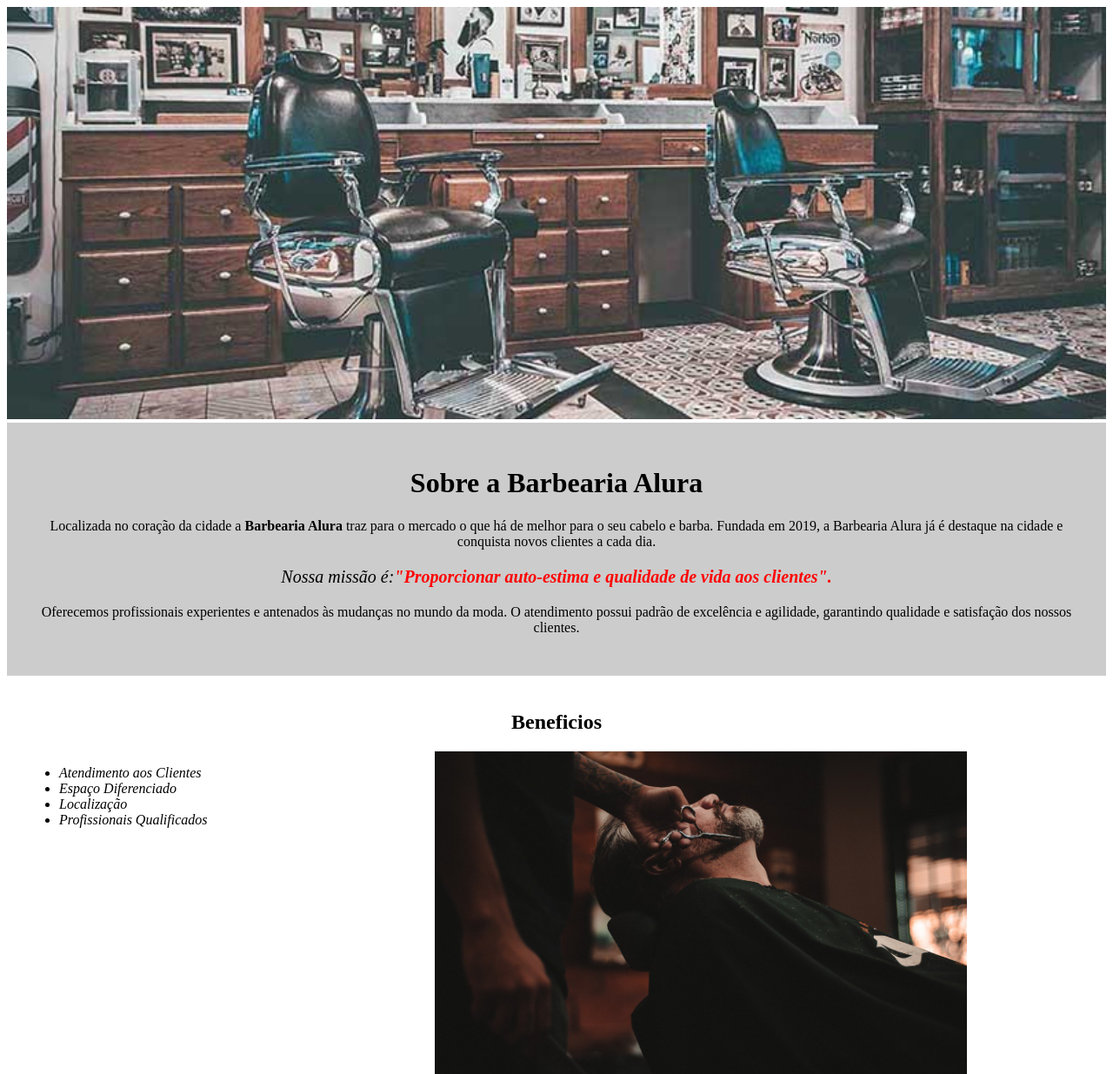
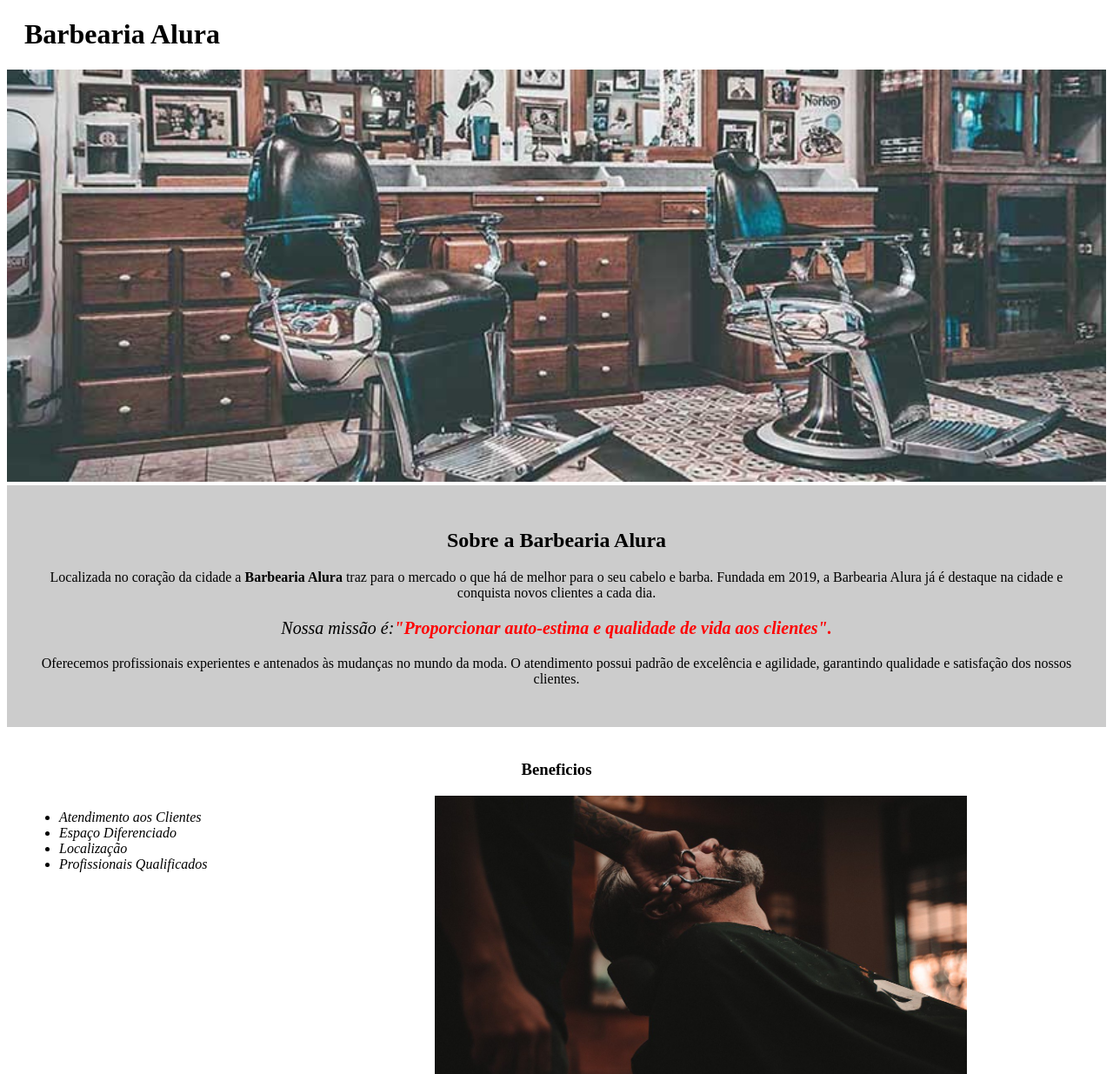
Before and after one commit to Fernandowarmling/HTML5-e-CSS3-parte-1-crie-uma-p-gina-da-Web, a plain HTML site: page index.html in a window 1280 px wide. Shown: the top 1235 px of the page at 87% size. Drawn offline with Linux system fonts and the light colour scheme.

Commit message:
atulizando

```diff
--- a/index.html
+++ b/index.html
@@ -10,9 +10,13 @@
 
 
 <body>
+    <header>
+        <h1 class="titulo-principal">Barbearia Alura</h1>
+    </header>
+
     <img id="banner" src="banner.jpg">
     <div class="principal">
-        <h1> Sobre a Barbearia Alura </h1>
+        <h2 class="titulo-centralizado"> Sobre a Barbearia Alura </h2>
 
         <p>Localizada no coração da cidade a <strong>Barbearia Alura</strong> traz para o mercado o que há de melhor
             para o
@@ -30,7 +34,7 @@
     </div>
 
     <div class="beneficios">
-        <h2>Beneficios</h2>
+        <h3 class="titulo-centralizado">Beneficios</h3>
 
         <ul>
             <li class="itens">Atendimento aos Clientes</li>
--- a/style.css
+++ b/style.css
@@ -13,9 +13,10 @@ body{
 
 }
 
-h1{
-    text-align: center;
+.titulo-principal{
+padding-left: 20px;
 }
+
 
 p {
     text-align: center;
@@ -38,7 +39,7 @@ em strong{
     padding: 20px;
 }
 
-h2{
+.titulo-centralizado{
     text-align: center;
 }
 
```
